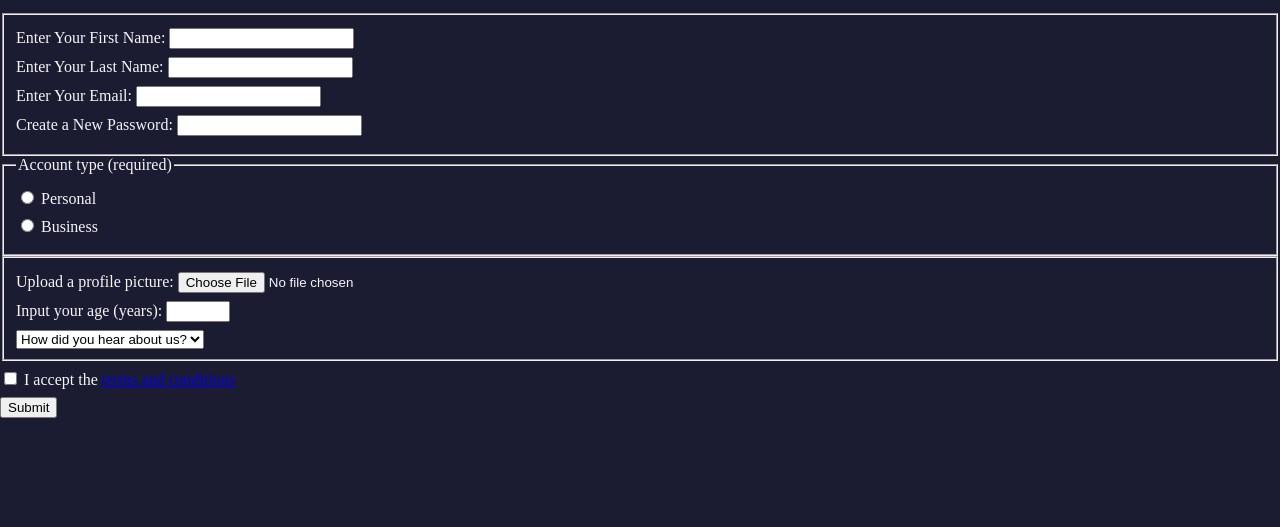
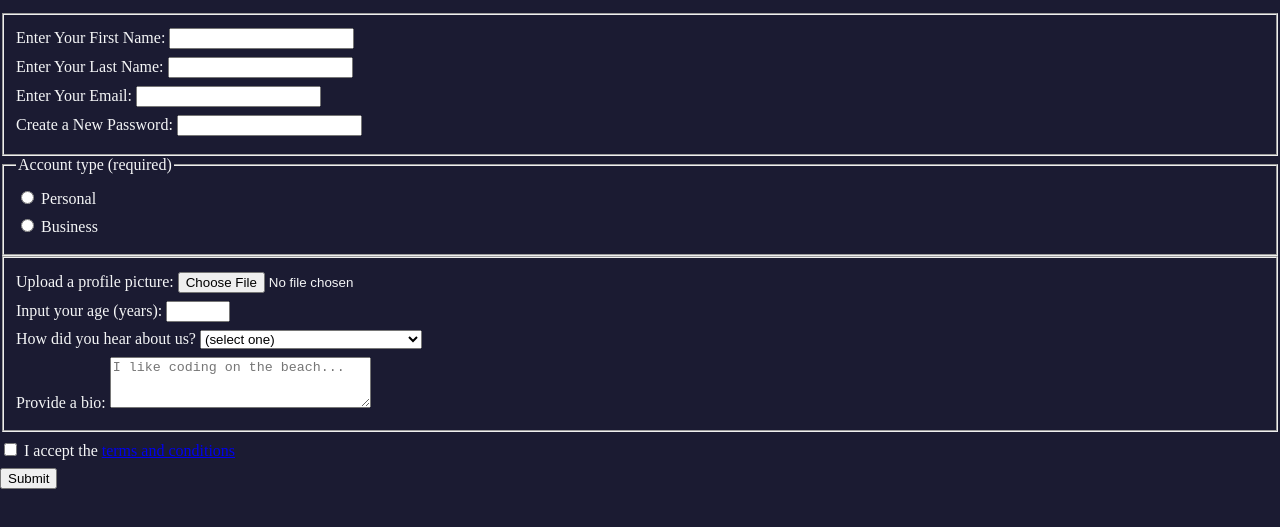
Before and after one commit to KatsiarynaZaviadzeyeva/registration-form, a plain HTML site: page index.html in a window 1280 px wide. Shown: the part 101-628 px from the top of the page. Drawn offline with Linux system fonts and the light colour scheme.

Commit message:
feat: add textarea element

```diff
--- a/index.html
+++ b/index.html
@@ -27,19 +27,24 @@
             <legend>Account type (required)</legend>
         </fieldset>
         <fieldset>
-            <label for="">
-                Upload a profile picture: <input type="file">
+            <label for="profile-picture">
+                Upload a profile picture: <input id="profile-picture" type="file">
             </label>
-            <label>
-                Input your age (years): <input type="number" min="13" max="120">
+            <label for="age">
+                Input your age (years): <input id="age" type="number" min="13" max="120">
             </label>
-            <select name="" id="">
-                <option value=""><label>How did you hear about us?</label></option>
-                <option value=""></option>
-                <option value=""></option>
-                <option value=""></option>
-                <option value=""></option>
-            </select>
+            <label for="referrer">How did you hear about us?
+                <select name="" id="referrer">
+                    <option value="">(select one)</option>
+                    <option value="1">freeCodeCamp YouTube Channel</option>
+                    <option value="2">freeCodeCamp Forum</option>
+                    <option value="3">freeCodeCamp News</option>
+                    <option value="4">Other</option>
+                </select>
+            </label>
+            <label for="bio">Provide a bio:
+                <textarea name="" id="bio" cols="30" rows="3" placeholder="I like coding on the beach..."></textarea>
+            </label>
         </fieldset>
         <label for="terms-and-conditions">
             <input id="terms-and-conditions" type="checkbox" required />
```
